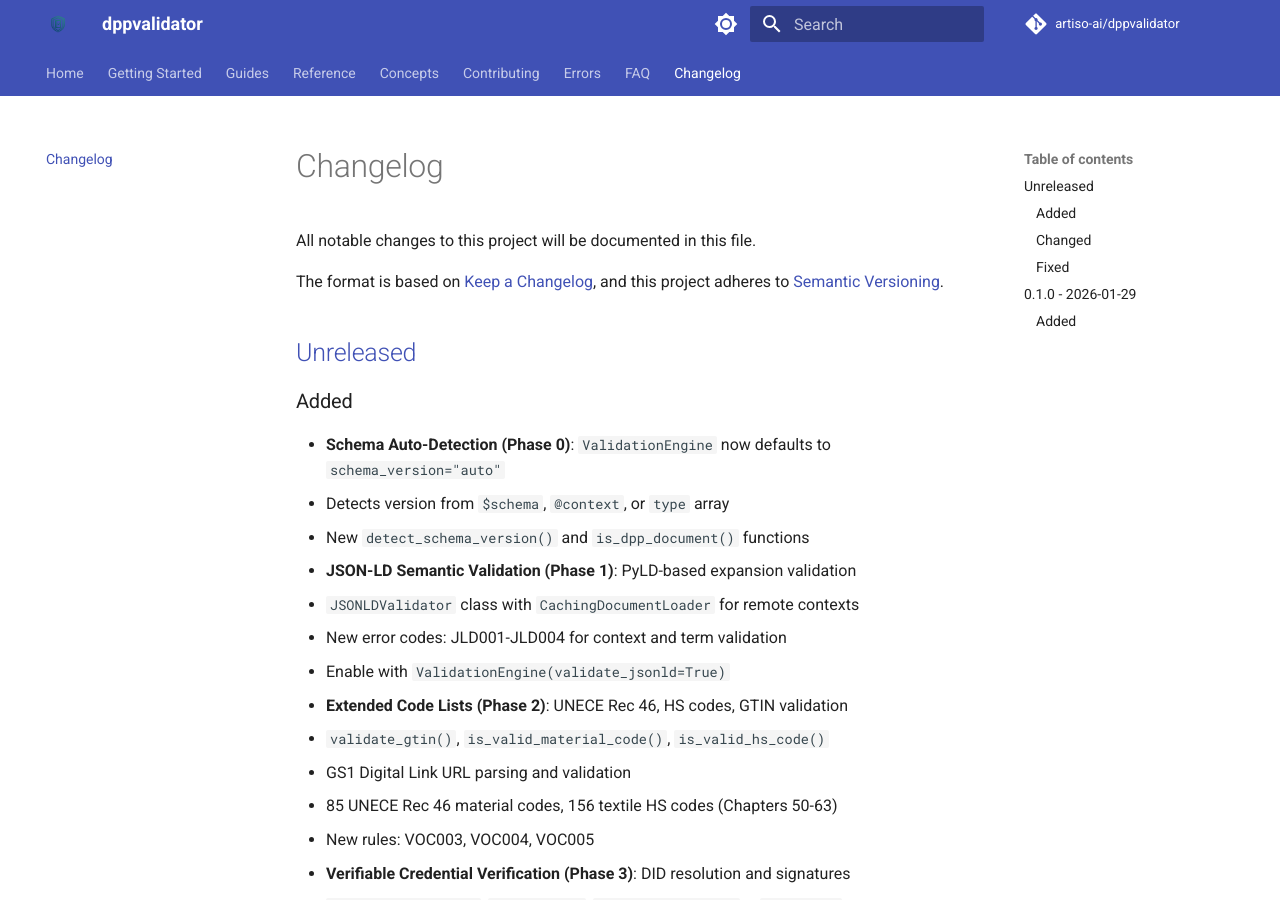
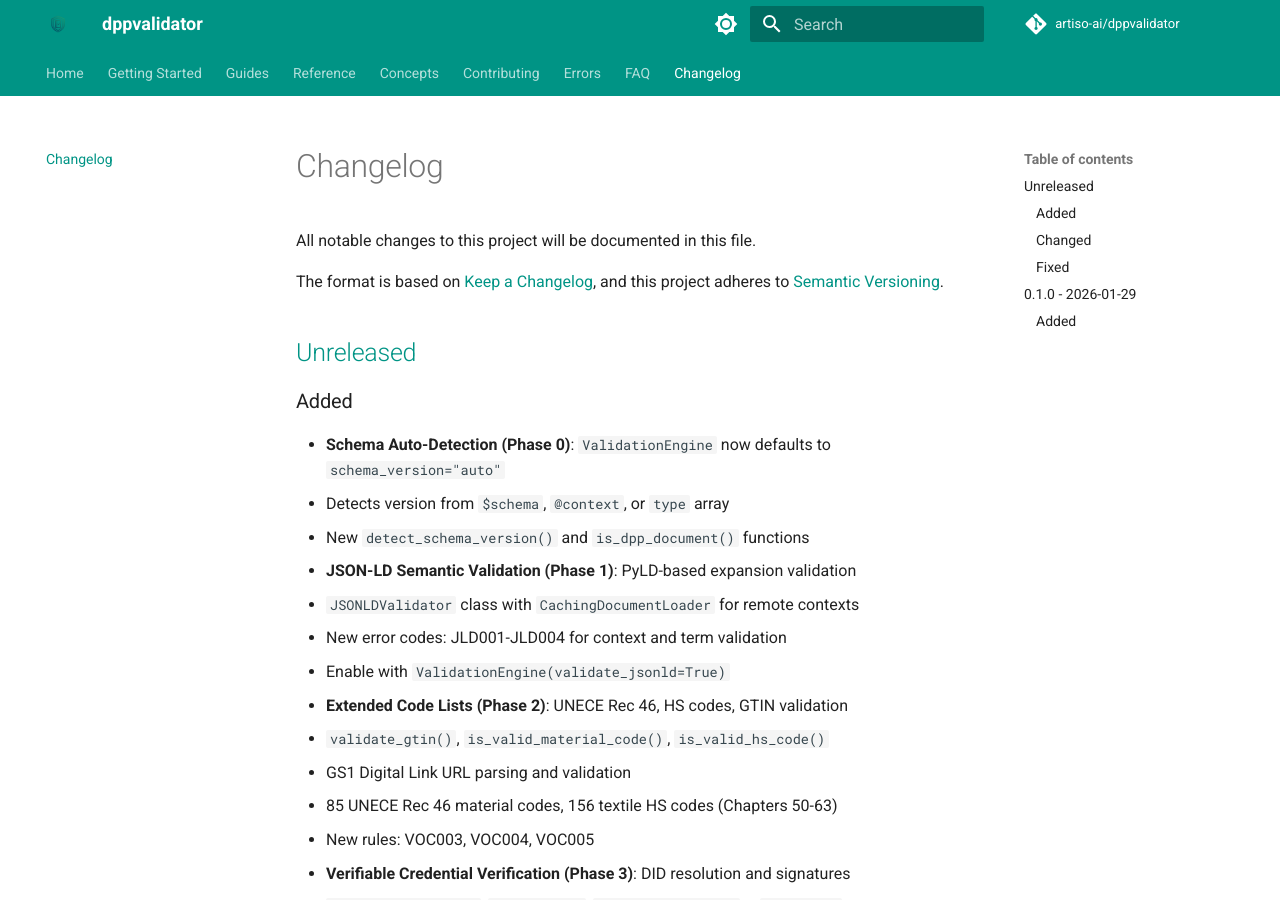
Before and after one commit to sumeshyess/dppvalidator, an MkDocs documentation site: the page built from docs/changelog.md, in a window 1280 px wide and 900 px high. Built offline with MkDocs 1.6.1 and Material for MkDocs 9.7.7, drawn with Linux system fonts in a browser that asks for light colours; plug-ins that fetch from the network failed and are left out; comment, search, counter and statistics services are not loaded.

Commit message:
Update color palette

```diff
--- a/mkdocs.yml
+++ b/mkdocs.yml
@@ -14,14 +14,14 @@ theme:
   favicon: assets/favicon-32x32.png
   palette:
     - scheme: default
-      primary: indigo
-      accent: indigo
+      primary: teal
+      accent: green
       toggle:
         icon: material/brightness-7
         name: Switch to dark mode
     - scheme: slate
-      primary: indigo
-      accent: indigo
+      primary: teal
+      accent: light-green
       toggle:
         icon: material/brightness-4
         name: Switch to light mode
```
Also changed, not shown: docs/index.md (+0 -1 lines), 2 other files.
